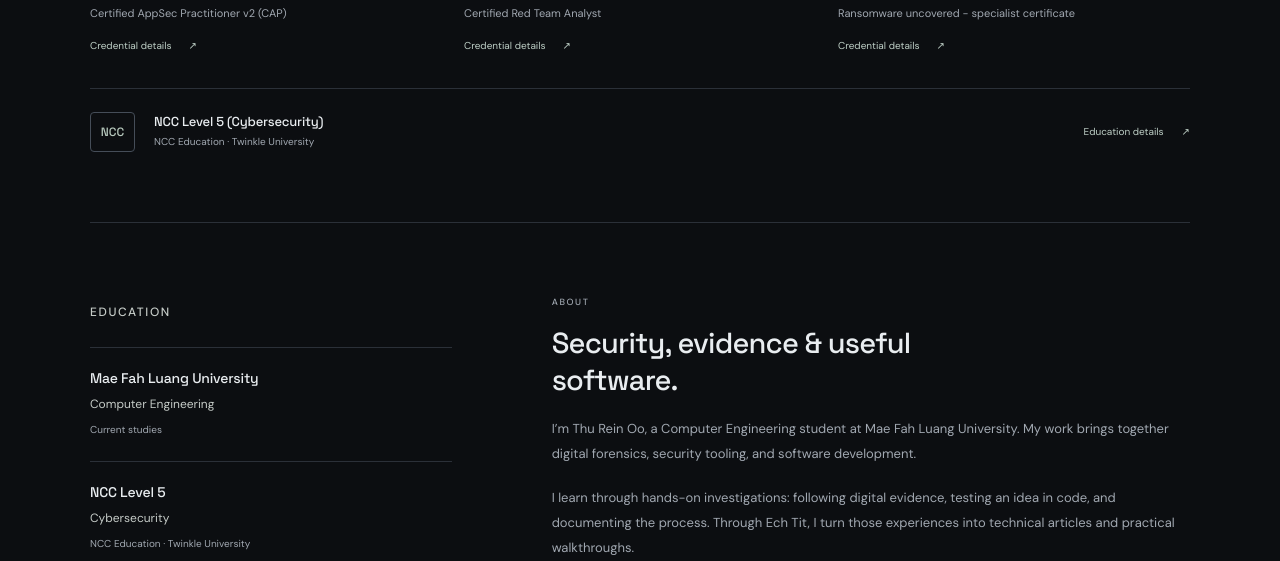
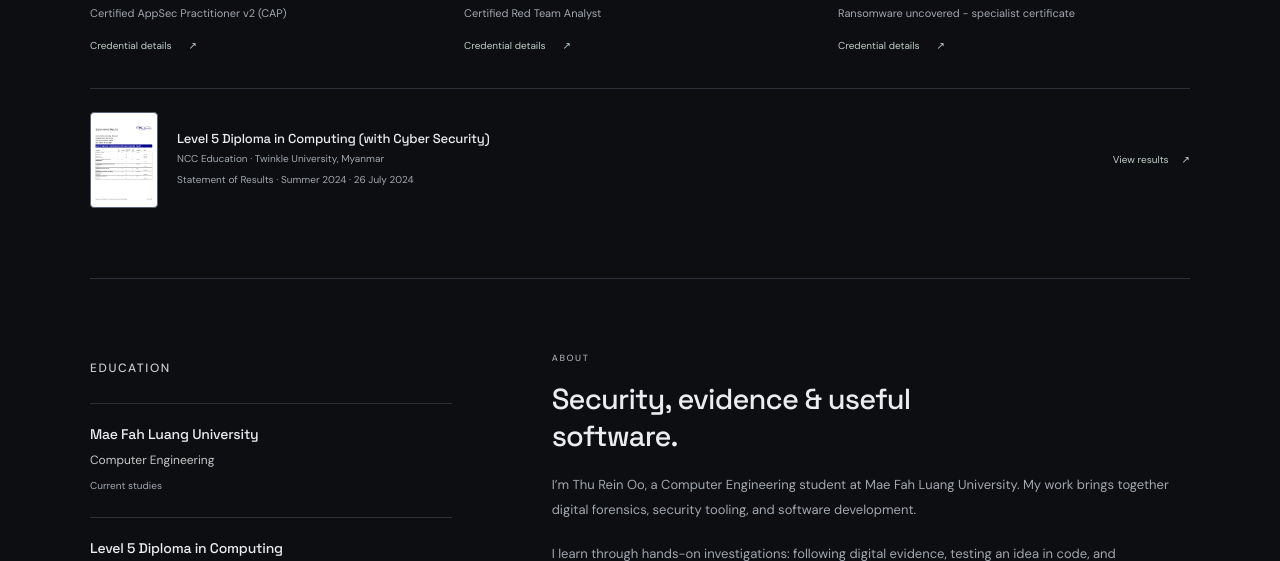
Before and after one commit to thurein2003/Portfolio, a website: page index.html in a window 1280 px wide. Shown: the part 1005-1566 px from the top of the page. Drawn offline with Linux system fonts and the light colour scheme.

Commit message:
Add original NCC Level 5 statement of results

```diff
--- a/assets/style.css
+++ b/assets/style.css
@@ -1900,3 +1900,57 @@
   color: #bfd0c7;
   font-size: 11px;
 }
+
+.ncc-result-preview {
+  display: block;
+  width: 68px;
+  height: 96px;
+  flex-shrink: 0;
+  padding: 3px;
+  border: 1px solid #566374;
+  border-radius: 4px;
+  background: #fff;
+}
+.ncc-result-preview img {
+  width: 100%;
+  height: 100%;
+  object-fit: contain;
+}
+.ncc-result-preview:hover {
+  border-color: #bfd0c7;
+}
+.qualification-information {
+  flex: 1;
+  min-width: 0;
+}
+.qualification-note .ncc-result-link {
+  margin-left: auto;
+  flex-shrink: 0;
+  font-size: 10px;
+}
+.education-result-link {
+  margin-top: 15px;
+  font-size: 10px;
+}
+@media (max-width: 650px) {
+  .qualification-note {
+    display: grid;
+    grid-template-columns: 56px minmax(0, 1fr);
+    gap: 12px 14px;
+    align-items: start;
+  }
+  .ncc-result-preview {
+    width: 56px;
+    height: 80px;
+    grid-column: 1;
+    grid-row: 1 / 3;
+  }
+  .qualification-information {
+    grid-column: 2;
+  }
+  .qualification-note .ncc-result-link {
+    grid-column: 2;
+    margin: 0;
+    justify-self: start;
+  }
+}
--- a/index.html
+++ b/index.html
@@ -269,14 +269,35 @@
           </article>
         </div>
         <div class="qualification-note">
-          <span class="qualification-mark" aria-hidden="true">NCC</span>
-          <div>
-            <h3>NCC Level 5 (Cybersecurity)</h3>
-            <p>NCC Education · Twinkle University</p>
+          <button
+            class="ncc-result-preview"
+            data-certificate="./Portfolio/Img/ncc-level5-statement-of-results.png"
+            data-title="NCC Education · Level 5 Diploma in Computing (with Cyber Security) — Statement of Results"
+            aria-label="View NCC Level 5 statement of results"
+          >
+            <img
+              src="./Portfolio/Img/ncc-level5-statement-of-results.png"
+              alt="NCC Education statement of results for Thu Rein Oo’s Level 5 Diploma in Computing with Cyber Security"
+              width="1364"
+              height="1929"
+              loading="lazy"
+            />
+          </button>
+          <div class="qualification-information">
+            <h3>Level 5 Diploma in Computing (with Cyber Security)</h3>
+            <p>NCC Education · Twinkle University, Myanmar</p>
+            <p>
+              Statement of Results · Summer 2024 ·
+              <time datetime="2024-07-26">26 July 2024</time>
+            </p>
           </div>
-          <a href="#education"
-            >Education details <span aria-hidden="true">↗</span></a
+          <button
+            class="certificate-link ncc-result-link"
+            data-certificate="./Portfolio/Img/ncc-level5-statement-of-results.png"
+            data-title="NCC Education · Level 5 Diploma in Computing (with Cyber Security) — Statement of Results"
           >
+            View results <span aria-hidden="true">↗</span>
+          </button>
         </div>
       </section>
       <section
@@ -292,9 +313,20 @@
             <span>Current studies</span>
           </div>
           <div>
-            <h3>NCC Level 5</h3>
-            <p>Cybersecurity</p>
-            <span>NCC Education · Twinkle University</span>
+            <h3>Level 5 Diploma in Computing</h3>
+            <p>(with Cyber Security)</p>
+            <span>NCC Education · Twinkle University, Myanmar</span>
+            <span
+              >Statement of Results ·
+              <time datetime="2024-07-26">26 July 2024</time></span
+            >
+            <button
+              class="certificate-link education-result-link"
+              data-certificate="./Portfolio/Img/ncc-level5-statement-of-results.png"
+              data-title="NCC Education · Level 5 Diploma in Computing (with Cyber Security) — Statement of Results"
+            >
+              View statement of results <span aria-hidden="true">↗</span>
+            </button>
           </div>
         </aside>
         <div class="about-copy">
```
Also changed, not shown: Portfolio/Img/ncc-level5-statement-of-results.png (added), README.md.
